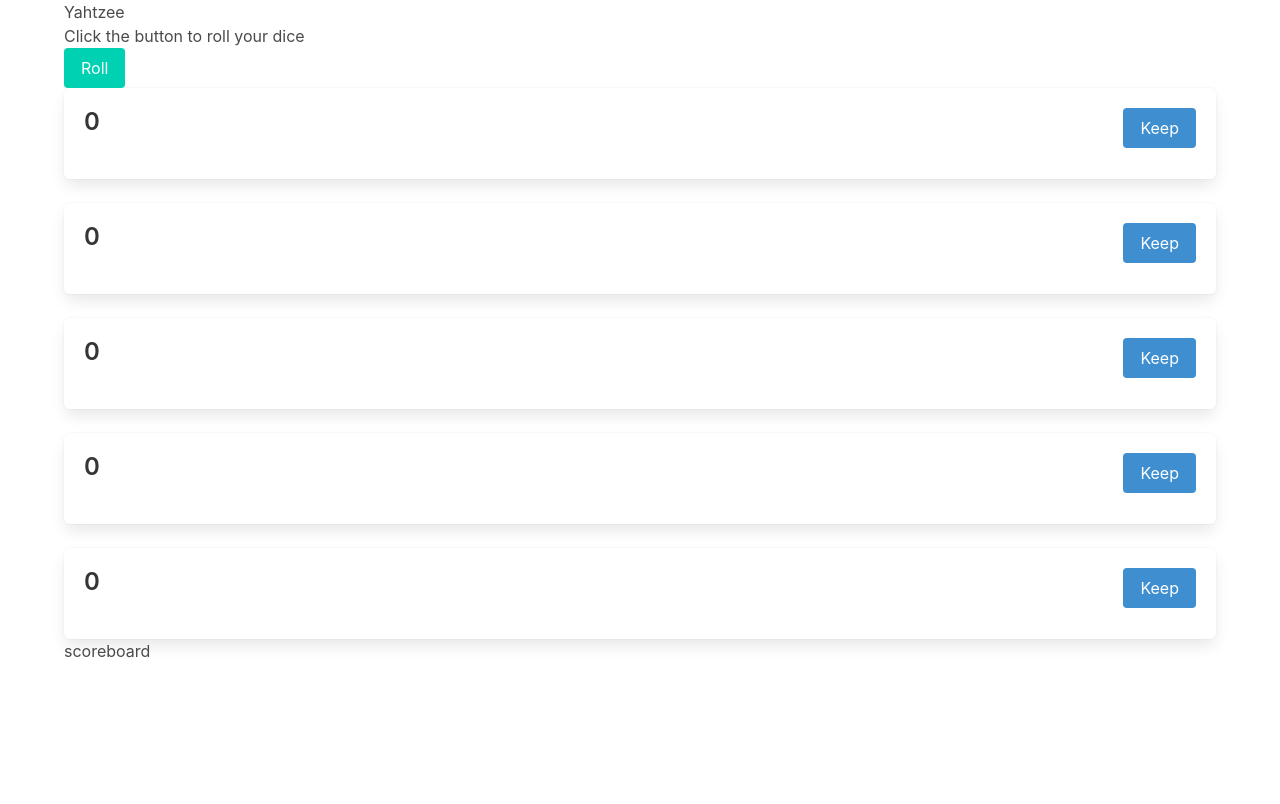
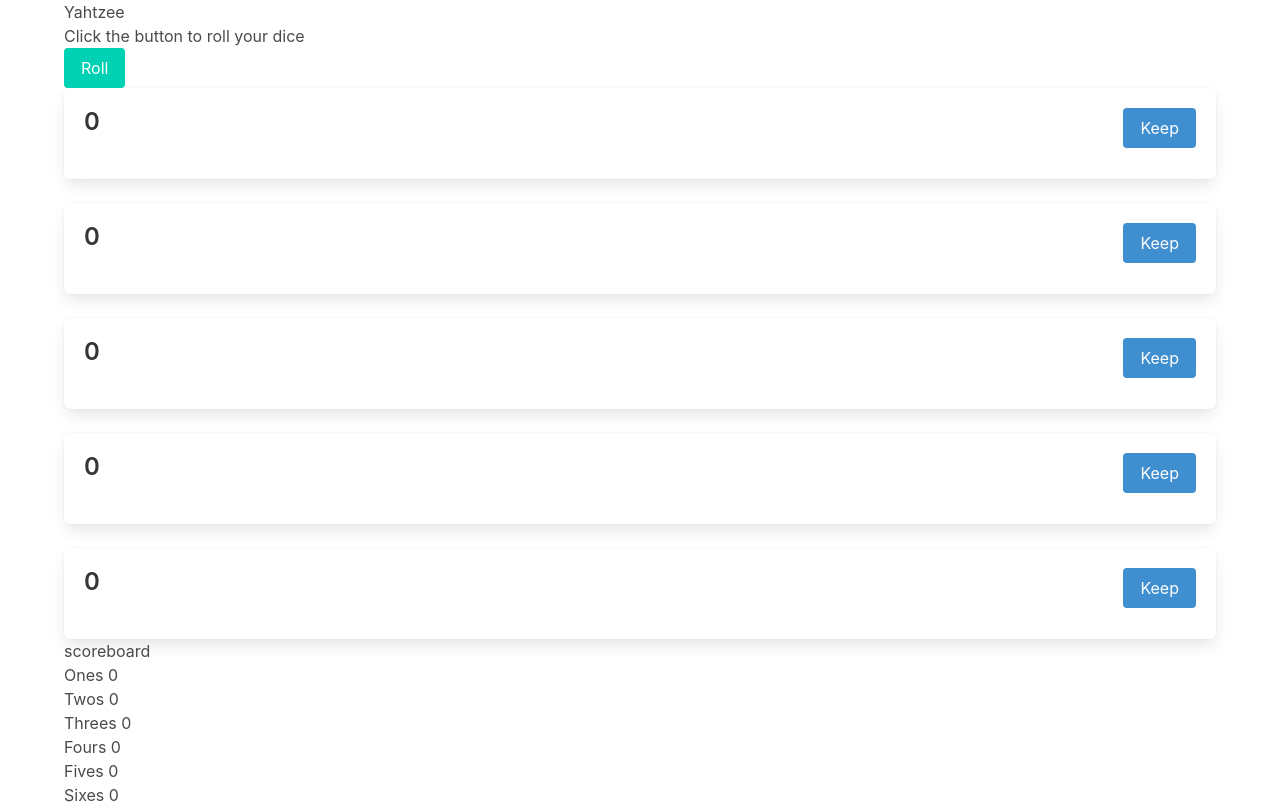
Before and after one commit to joshuaking06/Yahtzee-, a React app: page / in a window 1280 px wide. Shown: the top 804 px of the page. Built offline with nearby package versions, Linux system fonts and the light colour scheme.

Commit message:
display preview of scoreboard

```diff
--- a/src/components/App.js
+++ b/src/components/App.js
@@ -4,8 +4,8 @@
 import Scoreboard from './ScoreBoard'
 import { newDice, newScores } from '../lib/data'
 
-const testDice = [ 5, 3, 3, 3, 5 ]
-console.log(newScores[8].getScore(testDice), newScores[8].name)
+// const testDice = [ 5, 3, 3, 3, 5 ]
+// console.log(newScores[8].getScore(testDice), newScores[8].name)
 
 const App = () => {
 	const [ dice, setDice ] = useState(newDice)
@@ -13,18 +13,14 @@
 		timesRolled: 0,
 		player: 'Player 1'
 	})
-	const [ player1Scores, setPlayer1Scores ] = useState([])
+	const [ player1Scores, setPlayer1Scores ] = useState(newScores)
+	const [ player2Scores, setPlayer2Scores ] = useState(newScores)
 
 	return (
 		<div className="container">
 			<h1>Yahtzee</h1>
 			<DiceBox dice={dice} setDice={setDice} turnInfo={turnInfo} setTurnInfo={setTurnInfo} />
-			<Scoreboard
-				dice={dice}
-				turnInfo={turnInfo}
-				setDice={setDice}
-				setTurnInfo={setTurnInfo}
-			/>
+			<Scoreboard dice={dice} turnInfo={turnInfo} scores={player1Scores} />
 		</div>
 	)
 }
--- a/src/components/Scoreboard.js
+++ b/src/components/Scoreboard.js
@@ -1,19 +1,15 @@
-import React from 'react'
+import React, { useState } from 'react'
 
-const dice = [ 5, 1, 3, 4, 6 ]
-// console.log(Calculator.calcTopNum(5, dice), 'topNumSection')
-// console.log(Calculator.threeOfAKind(dice), 'threeofakind')
-// console.log(Calculator.fourOfAKind(dice), 'fourofakind')
-// console.log(Calculator.yahtzee(dice), 'yahtzee')
-// console.log(Calculator.chance(dice), 'chance')
-// console.log(Calculator.fullHouse(dice), 'fullHouse')
-// console.log(Calculator.largeStraight(dice), 'large straight')
-// console.log(Calculator.smallStraight(dice), 'small straight')
-
-const Scoreboard = ({ setDice, setTurnInfo, dice, turnInfo }) => {
+const Scoreboard = ({ dice, turnInfo, scores }) => {
+	const diceNums = dice.map((diceObj) => diceObj.num)
 	return (
 		<div>
 			<h1>scoreboard</h1>
+			{scores.map((score) => (
+				<p key={score.name}>
+					{score.name} <span>{score.getScore(diceNums)}</span>
+				</p>
+			))}
 		</div>
 	)
 }
```
